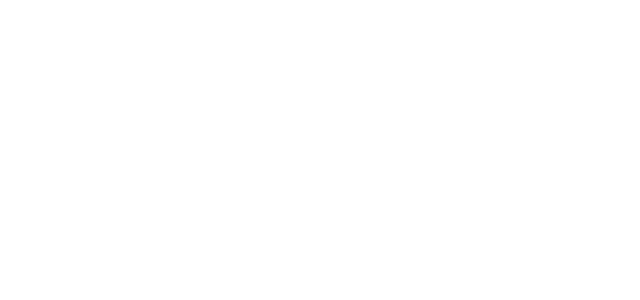
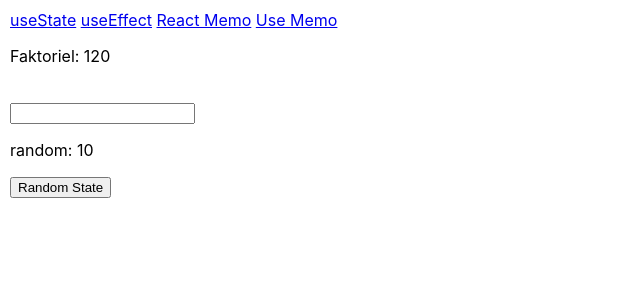
Before and after one commit to neominalsolutions/reactoptimization, a React (Create React App) app: page /usememo in a window 1280 px wide. Before the commit this address had no page. Shown: the top 300 px of the page, without its empty margins (0-640 px from the left). Built offline with nearby package versions, Linux system fonts and the light colour scheme.

Commit message:
UseMemo ve React memo Hooks

```diff
--- /dev/null
+++ b/src/demo/reactMemo/Header.tsx
@@ -0,0 +1,20 @@
+import { memo } from 'react';
+
+type HeaderProps = {
+	title: string;
+};
+
+// memoisation component içindeki props değeri değişene kadar tekrar render almaz.
+function Header({ title }: HeaderProps) {
+	console.log('...child rendering');
+
+	// useEffect(() => {
+	// 	fetch('https://jsonplaceholder.typicode.com/posts').then((data) => {
+	// 		console.log('data', data);
+	// 	});
+	// });
+
+	return <>{title}</>;
+}
+
+export default memo(Header);
--- /dev/null
+++ b/src/demo/reactMemo/ReactMemoSample.tsx
@@ -0,0 +1,35 @@
+import { useState } from 'react';
+import Header from './Header';
+
+// Memoisation kavramı virtual dom ile çalışlan sistemlerde gereksiz render ortadan kaldırmak için kullanılan bir optimizasyon tekniğidir.
+
+function ReactMemoSample() {
+	const [counter, setCounter] = useState<number>(0);
+	console.log('...parent rendering');
+	const [title, setTitle] = useState<string>('Header Component');
+
+	return (
+		<div>
+			<p>Sayac : {counter}</p>
+			<Header title={title} />
+			<br></br>
+			<button
+				onClick={() => {
+					setCounter(counter + 1);
+				}}
+			>
+				(+)
+			</button>
+			<button
+				onClick={() => {
+					const _title = window.prompt('Title Ne olsun') as string;
+					setTitle(_title);
+				}}
+			>
+				Title
+			</button>
+		</div>
+	);
+}
+
+export default ReactMemoSample;
--- /dev/null
+++ b/src/demo/useMemo/useMemoSample.tsx
@@ -0,0 +1,51 @@
+import React, { useEffect, useMemo, useState } from 'react';
+
+function UseMemoSample() {
+	const [number, setNumber] = useState<number>(5);
+	const [random, setRandom] = useState<number>(10);
+	// const [value, setValue] = useState<number>(0);
+
+	// useMemo hesaplanmış değerlerin memoisation işlemi için kullanılan bir tekniktir.
+	const factorielCalculation = (num: number) => {
+		console.log('...calculation');
+		let result = 1;
+
+		for (let index = 2; index <= num; index++) {
+			console.log('...for');
+			result *= index;
+		}
+		return result;
+	};
+	// let result = 0;
+
+	// useEffect(() => {
+	// 	setValue(factorielCalculation(number));
+	// }, [number]);
+
+	// sadece number state değişiminde factorielCalculation hesaplayacaksın.
+	const result = useMemo(() => factorielCalculation(number), [number]);
+
+	return (
+		<div>
+			{/* <p>Faktoriel: {value}</p> */}
+			<p>Faktoriel: {result}</p>
+			<br></br>
+			<input
+				onChange={(e: any) => {
+					setNumber(Number(e.target.value));
+				}}
+			/>
+			<br></br>
+			<p>random: {random}</p>
+			<button
+				onClick={() => {
+					setRandom(Math.random() * 100);
+				}}
+			>
+				Random State
+			</button>
+		</div>
+	);
+}
+
+export default UseMemoSample;
--- a/src/layout/Layout.tsx
+++ b/src/layout/Layout.tsx
@@ -6,7 +6,9 @@
 		<div style={{ padding: '10px' }}>
 			<nav>
 				<Link to="/useState">useState</Link>{' '}
-				<Link to="/useEffect">useEffect</Link>
+				<Link to="/useEffect">useEffect</Link>{' '}
+				<Link to="/reactMemo">React Memo</Link>{' '}
+				<Link to="/useMemo">Use Memo</Link>
 			</nav>
 			<main>
 				<Outlet />
```
Also changed, not shown: src/App.tsx (+11 -0 lines).
